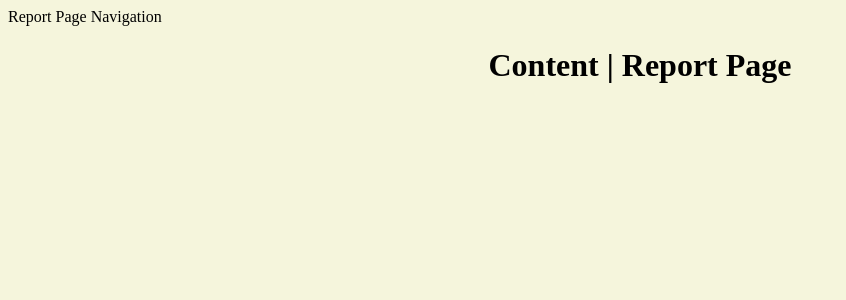
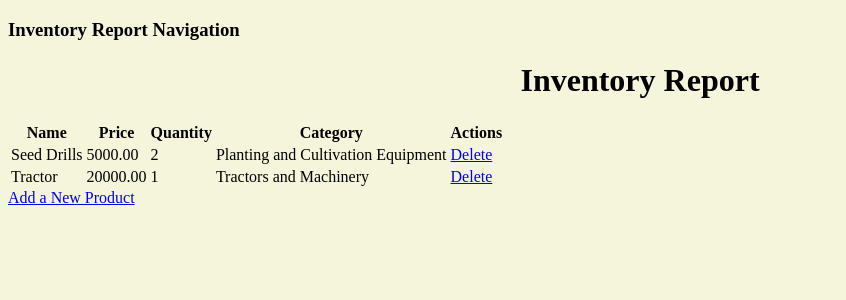
Before and after one commit to SmdAliyaan/farmX, a Django app: page /inv/ in a window 1280 px wide. Shown: the top 300 px of the page, without its empty margins (0-846 px from the left). Run offline with Django 5.2, Linux system fonts and the light colour scheme; data comes from the database, SQL or seed files in the repository.

Commit message:
Inventory Management done (basic working website)

```diff
--- a/Backend/Farm/Inv_management/forms.py
+++ b/Backend/Farm/Inv_management/forms.py
@@ -1,7 +1,9 @@
+# forms.py
+
 from django import forms
 from .models import Product
 
 class ProductForm(forms.ModelForm):
     class Meta:
         model = Product
-        fields = ['name', 'image', 'price', 'quantity_total', 'quantity_remaining', 'date_bought', 'date_expiration', 'category']
+        fields = ['name', 'price', 'quantity', 'category']
--- a/Backend/Farm/Inv_management/models.py
+++ b/Backend/Farm/Inv_management/models.py
@@ -1,20 +1,19 @@
 from django.db import models
 
+
 class Category(models.Model):
-    name = models.CharField(max_length=255)
+    name = models.CharField(max_length=100)
 
     def __str__(self):
         return self.name
 
+
 class Product(models.Model):
-    name = models.CharField(max_length=255)
-    image = models.ImageField(upload_to='products/')
-    price = models.DecimalField(max_digits=10, decimal_places=2)
-    quantity_total = models.IntegerField()
-    quantity_remaining = models.IntegerField()
-    date_bought = models.DateField()
-    date_expiration = models.DateField()
-    category = models.ForeignKey(Category, on_delete=models.CASCADE)
+    name = models.CharField(max_length=100)
+    price = models.DecimalField(max_digits=8, decimal_places=2)
+    quantity = models.PositiveIntegerField()
+    category = models.ForeignKey(Category, on_delete=models.CASCADE, default=1)
+
 
     def __str__(self):
         return self.name
--- a/Backend/Farm/Inv_management/templates/inv.html
+++ b/Backend/Farm/Inv_management/templates/inv.html
@@ -1,14 +1,36 @@
 {% extends "index.html" %}
 
-{% block title %}
-Report Page
-{% endblock %}
+{% block title %}Inventory Report{% endblock %}
 
 {% block nav %}
-<nav>Report Page Navigation</nav>
+<h3>Inventory Report Navigation</h3>
 {% endblock %}
 
 {% block content %}
-<h1 class="bg-orange-500 text-3xl">Content | Report Page</h1>
-
+<h1>Inventory Report</h1>
+<table>
+    <thead>
+        <tr>
+            <th>Name</th>
+            <th>Price</th>
+            <th>Quantity</th>
+            <th>Category</th>
+            <th>Actions</th>
+        </tr>
+    </thead>
+    <tbody>
+        {% for product in products %}
+        <tr>
+            <td>{{ product.name }}</td>
+            <td>{{ product.price }}</td>
+            <td>{{ product.quantity }}</td>
+            <td>{{ product.category.name }}</td>
+            <td>
+                <a href="{% url 'delete_product' product.pk %}">Delete</a>
+            </td>
+        </tr>
+        {% endfor %}
+    </tbody>
+</table>
+<a href="{% url 'add_product' %}">Add a New Product</a>
 {% endblock %}
--- a/Backend/Farm/Inv_management/urls.py
+++ b/Backend/Farm/Inv_management/urls.py
@@ -1,7 +1,19 @@
-# Inv_management/urls.py
+# # Inv_management/urls.py
+# from django.urls import path
+# from . import views
+
+# urlpatterns = [
+#     path('', views.inventory_report, name='inventory_report'),
+# ]
+# urls.py
+
+# urls.py
+
 from django.urls import path
 from . import views
 
 urlpatterns = [
     path('', views.inventory_report, name='inventory_report'),
+    path('add/', views.add_product, name='add_product'),
+    path('delete/<int:pk>/', views.delete_product, name='delete_product'),
 ]
--- a/Backend/Farm/Inv_management/views.py
+++ b/Backend/Farm/Inv_management/views.py
@@ -1,6 +1,45 @@
-from django.shortcuts import render
+# views.py
+
+# from django.shortcuts import render, redirect
+# from .forms import ProductForm
+# from .models import Product
+
+# def add_product(request):
+#     if request.method == 'POST':
+#         form = ProductForm(request.POST)
+#         if form.is_valid():
+#             form.save()
+#             return redirect('inventory_report')  # Redirect to inventory report after adding product
+#     else:
+#         form = ProductForm()
+#     return render(request, 'add_product.html', {'form': form})
+
+# def inventory_report(request):
+#     products = Product.objects.all()
+#     return render(request, 'inv.html', {'products': products})
+# views.py
+
+from django.shortcuts import render, redirect, get_object_or_404
 from .models import Product
+from .forms import ProductForm
+
+def add_product(request):
+    if request.method == 'POST':
+        form = ProductForm(request.POST)
+        if form.is_valid():
+            form.save()
+            return redirect('inventory_report')  # Redirect to inventory report after adding product
+    else:
+        form = ProductForm()
+    return render(request, 'add_product.html', {'form': form})
 
 def inventory_report(request):
     products = Product.objects.all()
     return render(request, 'inv.html', {'products': products})
+
+def delete_product(request, pk):
+    product = get_object_or_404(Product, pk=pk)
+    if request.method == 'POST':
+        product.delete()
+        return redirect('inventory_report')
+    return render(request, 'confirm_delete.html', {'product': product})
```
Also changed, not shown: Backend/Farm/Inv_management/admin.py (+4 -8 lines), Backend/Farm/Inv_management/templates/add_product.html (added, +19 -0 lines), Backend/Farm/Inv_management/templates/confirm_delete.html (added, +16 -0 lines), Backend/Farm/Inv_management/migrations/0002_category_remove_product_quantity_remaining_and_more.py (added), Backend/Farm/Inv_management/migrations/0003_alter_product_category.py (added), Backend/Farm/db.sqlite3.
